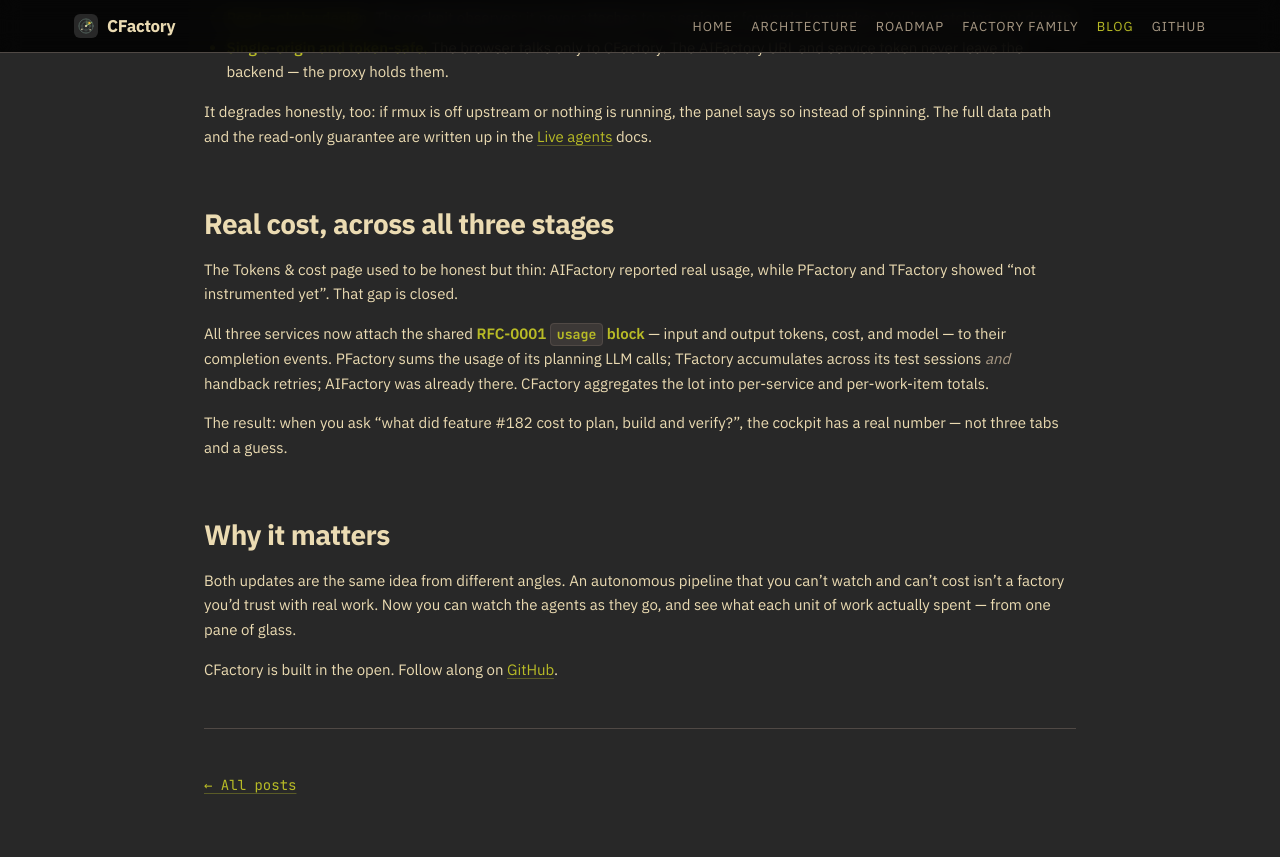
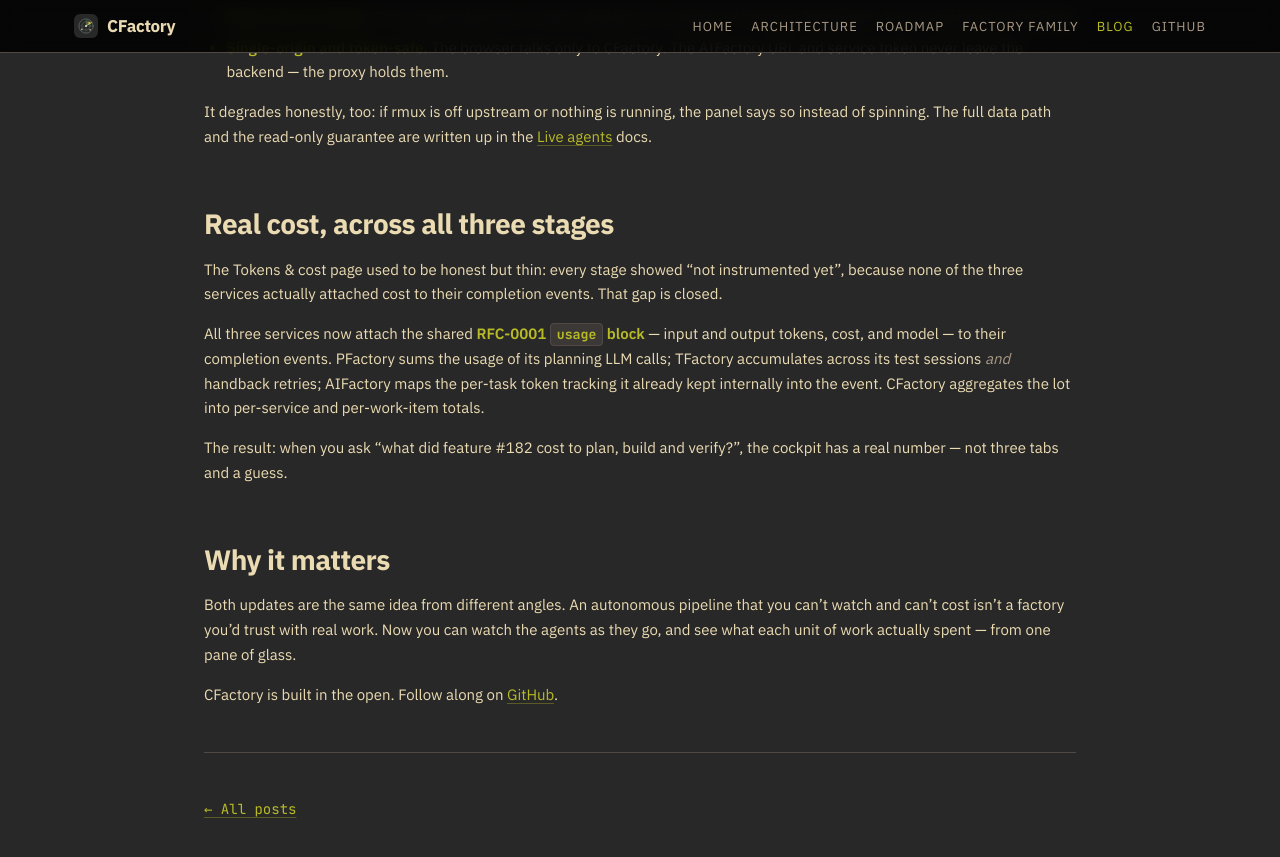
Before and after one commit to olafkfreund/CFactory, a Jekyll site: the page built from docs/_posts/2026-06-05-watch-the-agents-and-see-the-cost.md, in a window 1280 px wide and 900 px high, scrolled down 633 px. Shown: the top 857 px of the window. Built offline with Jekyll 4.4.1, drawn with Linux system fonts in a browser that asks for light colours.

Commit message:
docs(blog): correct the AIFactory token-usage claim
The post said AIFactory 'reported real usage' / 'was already there'. That was
wrong — AIFactory's completion envelope omitted the usage block entirely (all
three stages were uninstrumented at the emit level). Reworded to reflect that
all three now emit it, with AIFactory mapping its existing per-task token
tracking into the event (olafkfreund/AIFactory#381).

Co-Authored-By: Claude Opus 4.8 (1M context) <noreply@anthropic.com>

```diff
--- a/docs/_posts/2026-06-05-watch-the-agents-and-see-the-cost.md
+++ b/docs/_posts/2026-06-05-watch-the-agents-and-see-the-cost.md
@@ -39,14 +39,16 @@ docs.
 
 ## Real cost, across all three stages
 
-The Tokens & cost page used to be honest but thin: AIFactory reported real usage,
-while PFactory and TFactory showed "not instrumented yet". That gap is closed.
+The Tokens & cost page used to be honest but thin: every stage showed "not
+instrumented yet", because none of the three services actually attached cost to
+their completion events. That gap is closed.
 
 All three services now attach the shared **RFC-0001 `usage` block** — input and
 output tokens, cost, and model — to their completion events. PFactory sums the
 usage of its planning LLM calls; TFactory accumulates across its test sessions
-*and* handback retries; AIFactory was already there. CFactory aggregates the lot
-into per-service and per-work-item totals.
+*and* handback retries; AIFactory maps the per-task token tracking it already
+kept internally into the event. CFactory aggregates the lot into per-service and
+per-work-item totals.
 
 The result: when you ask "what did feature #182 cost to plan, build and verify?",
 the cockpit has a real number — not three tabs and a guess.
```
